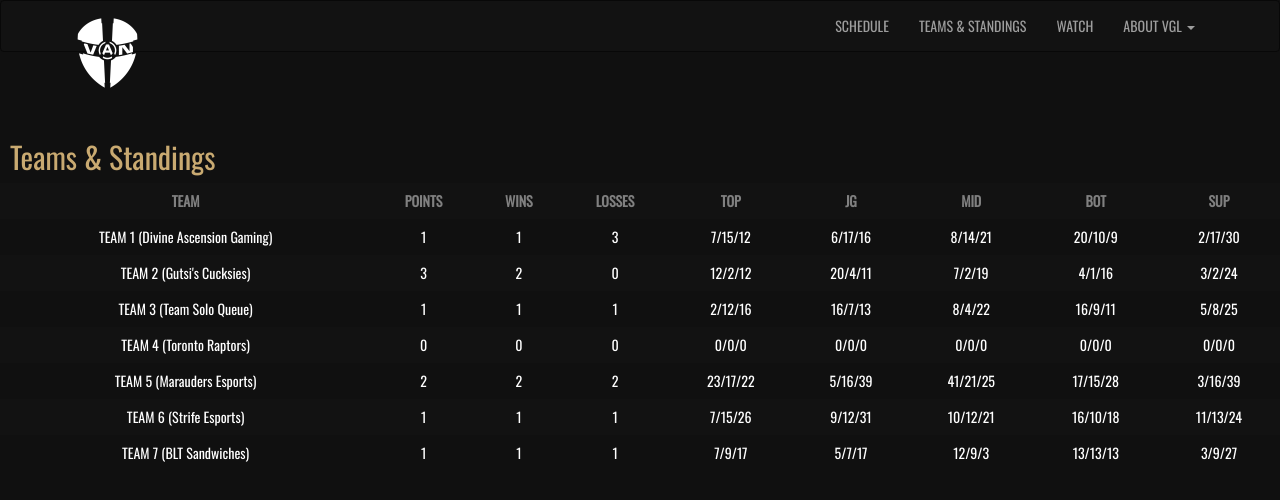
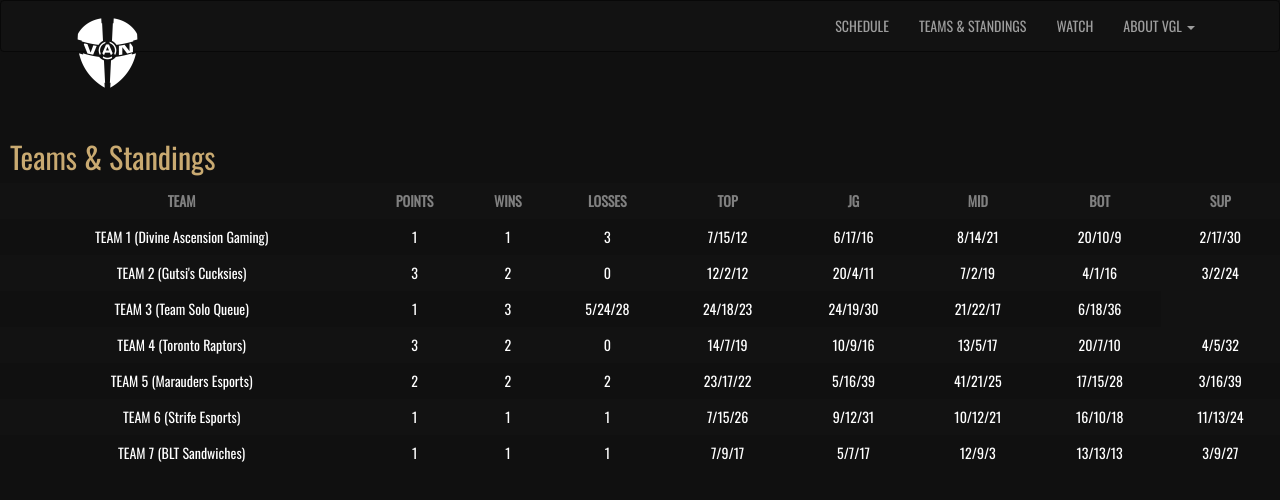
Before and after one commit to dawong8/vangamingleague, a React (Create React App) app: page /teams in a window 1280 px wide. Shown: the top 500 px of the page. Built offline with nearby package versions, Linux system fonts and the light colour scheme.

Commit message:
score changes

```diff
--- a/src/teams.js
+++ b/src/teams.js
@@ -52,26 +52,25 @@
 			    <td>TEAM 3 (Team Solo Queue)</td>
 			    <td> 1 </td>
 
-			    <td> 1</td>
-			    <td> 1</td>
-			    <td> 2/12/16</td>
-			    <td> 16/7/13</td>
-			    <td> 8/4/22</td>
-			    <td> 16/9/11</td>
-			    <td> 5/8/25</td>
+			    <td> 3</td>
+			    <td> 5/24/28</td>
+			    <td> 24/18/23</td>
+			    <td> 24/19/30</td>
+			    <td> 21/22/17</td>
+			    <td> 6/18/36</td>
 
 			  </tr>
 			  <tr>
 			    <td>TEAM 4 (Toronto Raptors)</td>
 
+			    <td> 3</td>
+			    <td> 2</td>
 			    <td> 0</td>
-			    <td> 0</td>
-			    <td> 0</td>
-			    <td> 0/0/0</td>
-			    <td> 0/0/0</td>
-			    <td> 0/0/0</td>
-			    <td> 0/0/0</td>
-			    <td> 0/0/0</td>
+			    <td> 14/7/19</td>
+			    <td> 10/9/16</td>
+			    <td> 13/5/17</td>
+			    <td> 20/7/10</td>
+			    <td> 4/5/32</td>
 
 			  </tr>
 			  <tr>
```
